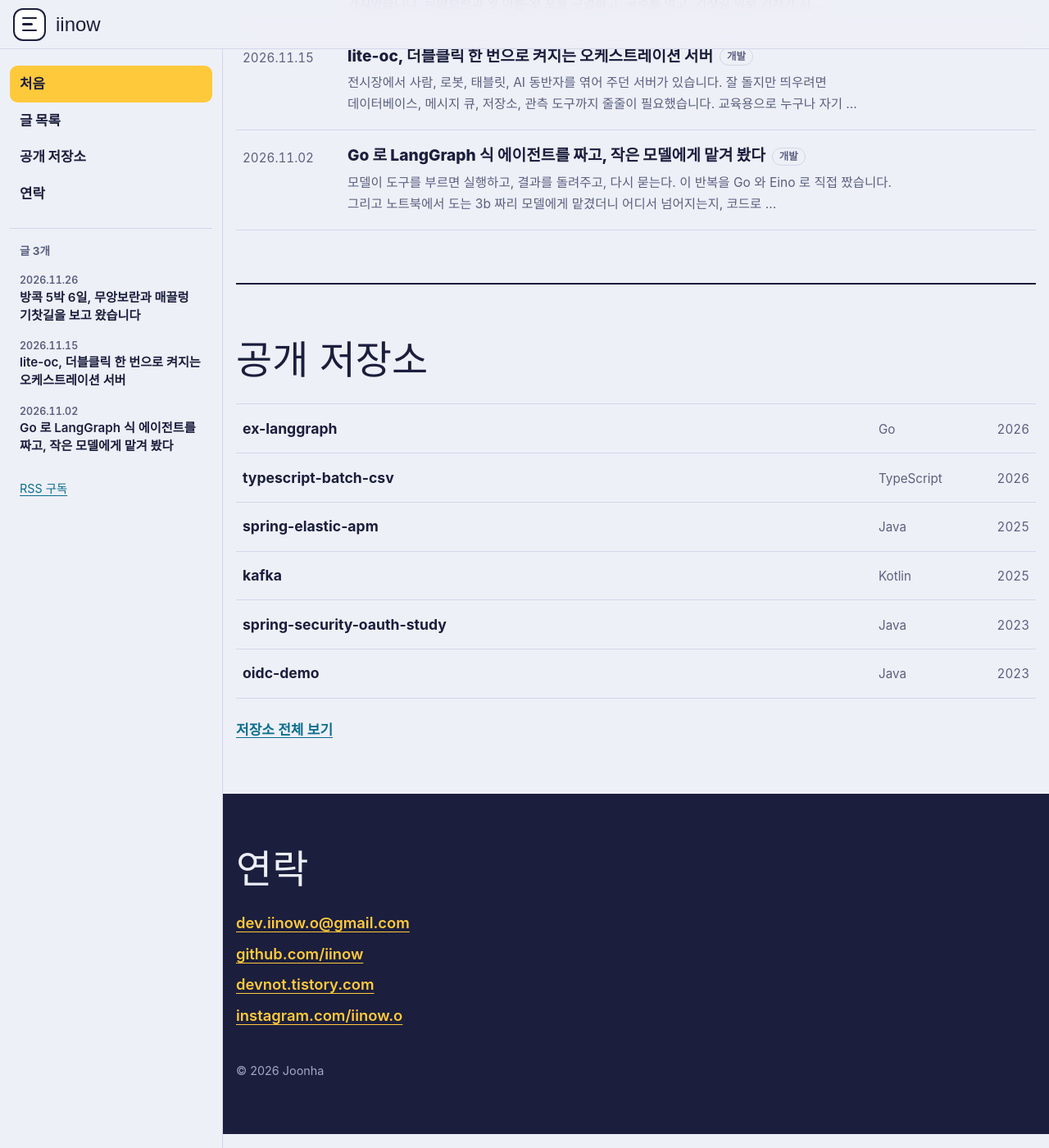
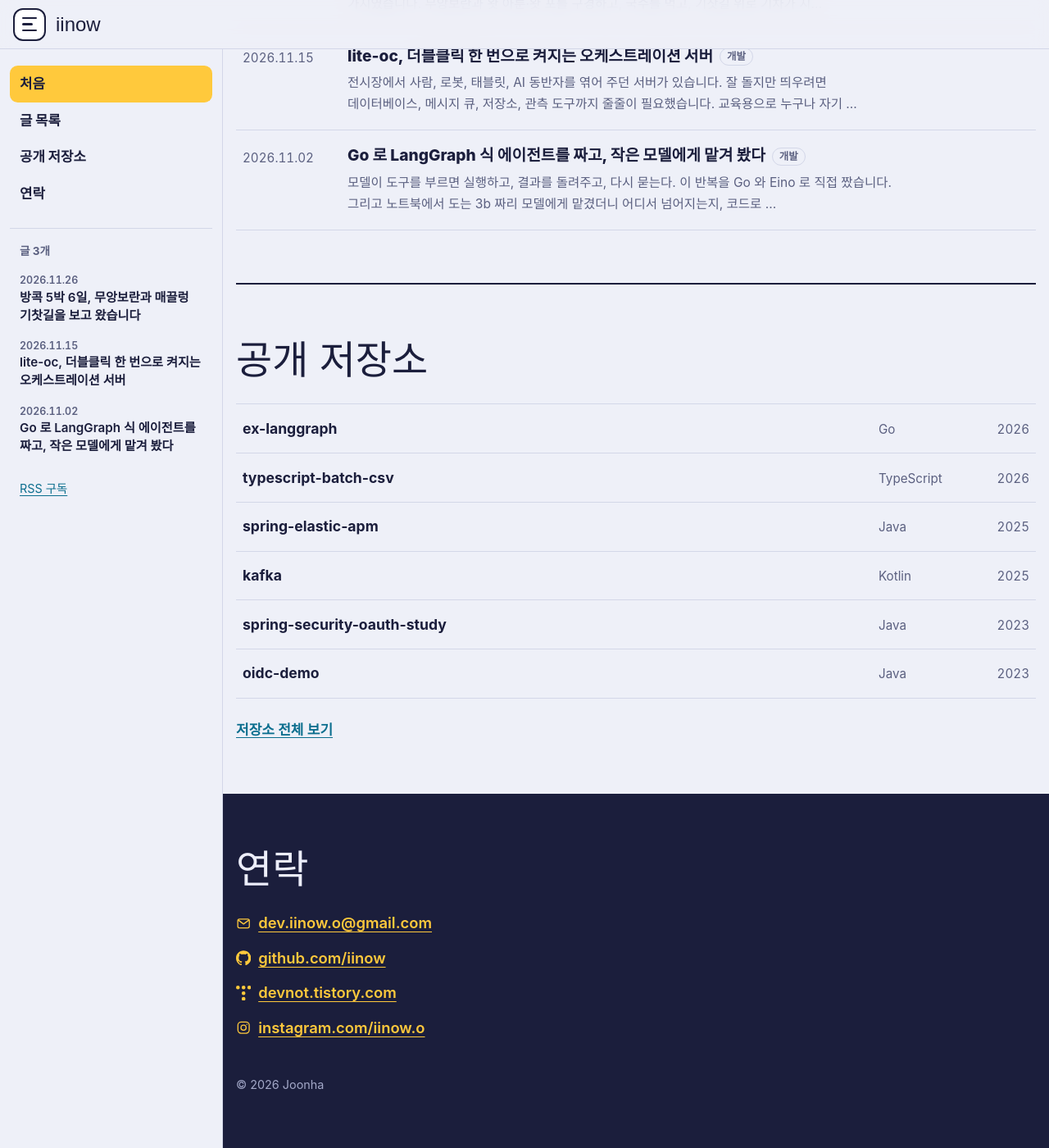
Before and after one commit to iinow/iinow.github.io, a Jekyll site: the page built from index.html, in a window 1280 px wide and 1400 px high, scrolled down 864 px. Shown: the whole window at 82% size. Built offline with Jekyll 4.4.1, drawn with Linux system fonts in a browser that asks for light colours; some web fonts are replaced.

Commit message:
푸터 연락 링크에 메일·깃허브·티스토리·인스타그램 로고 아이콘 추가

```diff
--- a/_layouts/default.html
+++ b/_layouts/default.html
@@ -120,10 +120,10 @@
   <div class="foot-in">
   <h2>연락</h2>
   <ul>
-    <li><a href="mailto:dev.iinow.o@gmail.com">dev.iinow.o@gmail.com</a></li>
-    <li><a href="https://github.com/iinow">github.com/iinow</a></li>
-    <li><a href="https://devnot.tistory.com">devnot.tistory.com</a></li>
-    <li><a href="https://www.instagram.com/iinow.o/">instagram.com/iinow.o</a></li>
+    <li><a href="mailto:dev.iinow.o@gmail.com"><svg aria-hidden="true" viewBox="0 0 24 24" fill="none" stroke="currentColor" stroke-width="1.7" stroke-linecap="round" stroke-linejoin="round"><rect x="2.8" y="5" width="18.4" height="14" rx="2.6"/><path d="M3.7 6.7 12 12.9l8.3-6.2"/></svg><span>dev.iinow.o@gmail.com</span></a></li>
+    <li><a href="https://github.com/iinow"><svg aria-hidden="true" viewBox="0 0 24 24" fill="currentColor"><path d="M12 .297c-6.63 0-12 5.373-12 12 0 5.303 3.438 9.8 8.205 11.385.6.113.82-.258.82-.577 0-.285-.01-1.04-.015-2.04-3.338.724-4.042-1.61-4.042-1.61C4.422 18.07 3.633 17.7 3.633 17.7c-1.087-.744.084-.729.084-.729 1.205.084 1.838 1.236 1.838 1.236 1.07 1.835 2.809 1.305 3.495.998.108-.776.417-1.305.76-1.605-2.665-.3-5.466-1.332-5.466-5.93 0-1.31.465-2.38 1.235-3.22-.135-.303-.54-1.523.105-3.176 0 0 1.005-.322 3.3 1.23.96-.267 1.98-.399 3-.405 1.02.006 2.04.138 3 .405 2.28-1.552 3.285-1.23 3.285-1.23.645 1.653.24 2.873.12 3.176.765.84 1.23 1.91 1.23 3.22 0 4.61-2.805 5.625-5.475 5.92.42.36.81 1.096.81 2.22 0 1.606-.015 2.896-.015 3.286 0 .315.21.69.825.57C20.565 22.092 24 17.592 24 12.297c0-6.627-5.373-12-12-12"/></svg><span>github.com/iinow</span></a></li>
+    <li><a href="https://devnot.tistory.com"><svg aria-hidden="true" viewBox="0 0 24 24" fill="currentColor"><path d="M0 3a3 3 0 1 0 6 0 3 3 0 0 0-6 0m9 18a3 3 0 1 0 6 0 3 3 0 0 0-6 0m0-9a3 3 0 1 0 6 0 3 3 0 0 0-6 0m0-9a3 3 0 1 0 6 0 3 3 0 0 0-6 0m9 0a3 3 0 1 0 6 0 3 3 0 0 0-6 0"/></svg><span>devnot.tistory.com</span></a></li>
+    <li><a href="https://www.instagram.com/iinow.o/"><svg aria-hidden="true" viewBox="0 0 24 24" fill="none" stroke="currentColor" stroke-width="1.7" stroke-linecap="round" stroke-linejoin="round"><rect x="3" y="3" width="18" height="18" rx="5.2"/><circle cx="12" cy="12" r="4.1"/><circle cx="17.4" cy="6.7" r=".95" fill="currentColor" stroke="none"/></svg><span>instagram.com/iinow.o</span></a></li>
   </ul>
   <p class="copy">© {{ site.time | date: '%Y' }} Joonha</p>
   </div>
--- a/style.css
+++ b/style.css
@@ -259,8 +259,11 @@ a.cat:hover { border-color: var(--ink); color: var(--ink); }
 /* 바닥 */
 footer { background: #1b1e3c; color: #eceefa; padding: clamp(2.5rem, 6vw, 4rem) 1rem; }
 .foot-in { max-width: var(--wrap); margin: 0 auto; }
-footer ul { margin-top: 1.25rem; display: grid; gap: 0.4rem; }
-footer a { color: var(--sun); font-size: 1.15rem; font-weight: 600; }
+footer ul { margin-top: 1.25rem; display: grid; gap: 0.55rem; }
+footer a { display: inline-flex; align-items: center; gap: 0.55rem; color: var(--sun); font-size: 1.15rem; font-weight: 600; text-decoration: none; }
+footer a span { text-decoration: underline; text-underline-offset: 0.22em; text-decoration-thickness: 1px; }
+footer a:hover span { text-decoration-thickness: 2px; }
+footer a svg { width: 1.15rem; height: 1.15rem; flex: none; }
 .copy { margin-top: 2.5rem; color: #a3a8c8; font-size: 0.9rem; }
 
 /* 크게 보기 */
```
